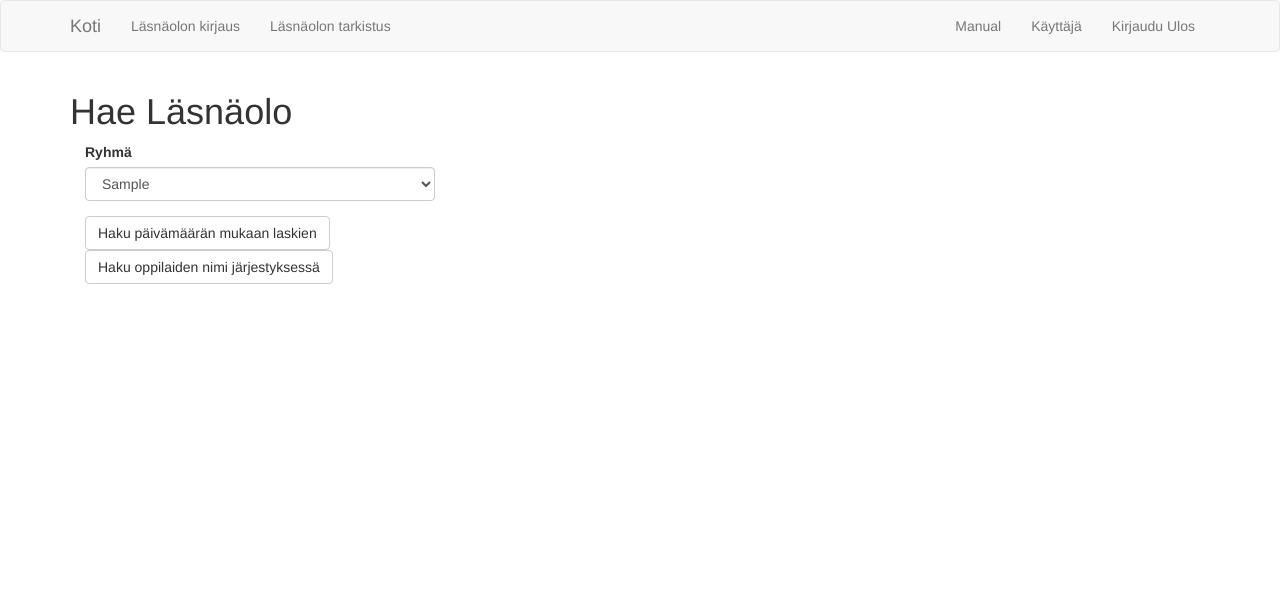
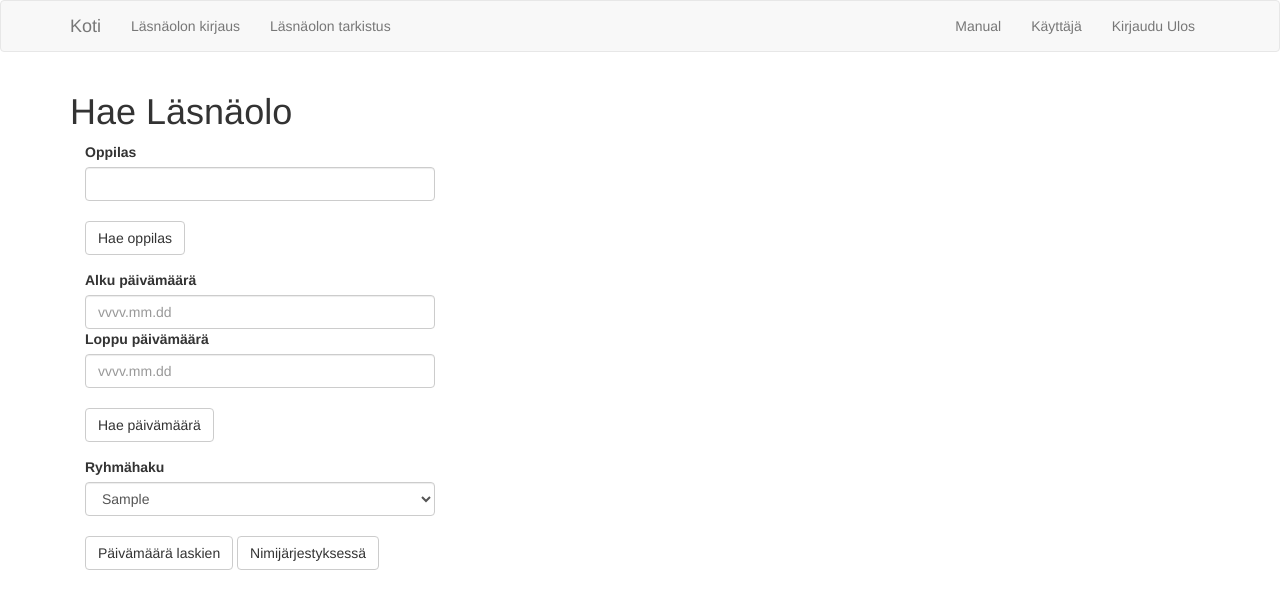
Before and after one commit to ollikurki/Janus, a Flask app: page /attendance/check_attendance in a window 1280 px wide. Shown: the top 609 px of the page. Run offline with Flask 2, Linux system fonts and the light colour scheme; a user stored in the database is signed in; tables that the repository leaves empty hold one stand-in row (values such as "Sample post"); some libraries are stand-ins or nearby versions.

Commit message:
V1.1.7
 On branch development
 Changes to be committed:
	modified:   app/__init__.py
	modified:   app/forms.py
	modified:   app/routes.py
	modified:   app/static/Admin_manual.pdf
	modified:   app/static/Opettaja_manual.pdf
	modified:   app/templates/base.html
	modified:   app/templates/check_attendance.html
	modified:   app/templates/index.html
	modified:   app/templates/user_management.html
	modified:   config.py
	modified:   version_history.txt

```diff
--- a/app/forms.py
+++ b/app/forms.py
@@ -1,23 +1,23 @@
 from flask_wtf import FlaskForm
-from wtforms import StringField, PasswordField, BooleanField, SubmitField, SelectField, SelectMultipleField
+from wtforms import StringField, PasswordField, BooleanField, SubmitField, SelectField, SelectMultipleField, DateField
 from wtforms.validators import DataRequired, ValidationError, EqualTo, Length
 from app.models import User, Person, Student
 from app.models import Groups
 
-
+#Database query to be used by the add_studen() function in routes.py
+#the student group_select() function could use something like this too instead of a global variable
 def groups_query():
     groups_query = Groups.query.all()
     result = [(x.id, x.marking) for x in groups_query]
     return result
 
-#Creating a form for the login function with username and password validated to be required and an submit button.
+#Form for the login() function in routes.py
 class LoginForm(FlaskForm):
     username = StringField('Käyttäjänimi', validators=[DataRequired()])
     password = PasswordField('Salasana', validators=[DataRequired()])
     submit = SubmitField('Kirjaudu sisään')
 
-#Creating a form for the Admin users to add new users to the database.
-#Clearance could be on it's own table to be queried from.
+#Form for the create_user() function in routes.py
 class AdministrationForm(FlaskForm):
     firstname = StringField('Etunimi', validators=[DataRequired(), Length(max=32, message='max 32 merkkiä')])
     lastname = StringField('Sukunimi', validators=[DataRequired(), Length(max=128, message='max 128 merkkiä')])
@@ -35,33 +35,41 @@ class AdministrationForm(FlaskForm):
         if user is not None:
             raise ValidationError('Valitse muu käyttäjänimi.')
 
-#Creating the form to add students.
+#Form for the add_student() function in routes.py
 class StudentForm(FlaskForm):
     firstname = StringField('Etunimi', validators=[DataRequired(), Length(max=32, message='max 32 merkkiä')])
     lastname = StringField('Sukunimi', validators=[DataRequired(), Length(max=128, message='max 128 merkkiä')])
     group = SelectField(u'Ryhmä', coerce=int, validators=[DataRequired()])
     submit = SubmitField('Lisää oppilas')
 
-#, choices=[('PTtvtweb3', 'TvTptweb3'), ('testiweb', 'TvTptwebtesti')]
-#Form for attendance logging to select a group which students are queried
+#Form for the group_select() function in routes.py
 class LogAttendanceGroupSelectForm(FlaskForm):
     group_select = SelectField(u'Ryhmä', coerce=int, validators=[DataRequired()])
     submit = SubmitField('Valitse luokkaryhmä')
 
-#Form for attendance checking by which group they belong to
+#Form for the attendance_check() function in routes.py
 class CheckAttendanceGroupSelectForm(FlaskForm):
-    group_select = SelectField(u'Ryhmä', coerce=int, validators=[DataRequired()])
-    by_student = SubmitField(label='Haku oppilaiden nimi järjestyksessä')
-    by_date = SubmitField(label='Haku päivämäärän mukaan laskien')
+    group_select = SelectField(u'Ryhmähaku', coerce=int, validators=[DataRequired()])
+    by_student = SubmitField(label='Nimijärjestyksessä')
+    by_date = SubmitField(label='Päivämäärä laskien')
+    by_name = SubmitField(label='Hae oppilas')
+    student_name = StringField(u'Oppilas', validators=[Length(max=160, message='max 160 merkkiä')])
+    specific_date_start = StringField(u'Alku päivämäärä', validators=[Length(max=12, message='max 12 merkkiä')])
+    specific_date_end = StringField(u'Loppu päivämäärä', validators=[Length(max=12, message='max 12 merkkiä')])
+    by_specific_date = SubmitField(label='Hae päivämäärä')
 
-#Form for logging attendance of students
+#Form for the attendance_selection() function in routes.py
 class AttendanceForm(FlaskForm):
     attendance = SelectMultipleField(u'Oppilaat', coerce=int, validators=[DataRequired()])
     submit = SubmitField(label='Kirjaa läsnäolleeksi')
 
+#Form for add_groups() function in routes.py
 class GroupMarkingForm(FlaskForm):
     marking = StringField('Luokkaryhmä', validators=[DataRequired(), Length(max=16, message='max 16 merkkiä')])
     submit = SubmitField(label='Lisää luokkaryhmä')
 
+#Form for the create_user() and check_user() functions in routes.py
 class GetUserForm(FlaskForm):
-    get_users = SubmitField(label='Hae käyttäjät')
+    get_users = SubmitField(label='Hae kaikki käyttäjät')
+    user_name = StringField(u'Käyttäjä', validators=[Length(max=161, message='max 161 merkkiä')])
+    get_user = SubmitField(label='Hae käyttäjä')
--- a/app/routes.py
+++ b/app/routes.py
@@ -45,11 +45,6 @@ def login():
             flash('Invalid username or password')
             return redirect(url_for('login'))
         login_user(user)
-#        if current_user.clearance == 0:
-#            next_page = url_for('admin_main')
-#        elif current_user.clearance == 1:
-#            next_page = url_for('attendance_main')
-#        else:
         next_page = url_for('index')
         return redirect(next_page)
     return render_template('login.html', title='Kirjaudu sisään', form=form)
@@ -60,25 +55,7 @@ def logout():
     logout_user()
     return redirect('/index')
 
-#a user creation route and function as it was before testing new things
-#@app.route('/create_user', methods=['GET', 'POST'])
-#@login_required
-#def create_user():
-#    if current_user.is_authenticated:
-#        form = AdministrationForm()
-#        if form.validate_on_submit():
-#            user = User(username=form.username.data, clearance=form.clearance.data, group=form.group.data)
-#            user.set_password(form.password.data)
-#            db.session.add(user)
-#            db.session.flush()
-#            person = Person(first_name=form.firstname.data, last_name=form.lastname.data, user_id=user.id)
-#            db.session.add(person)
-#            db.session.commit()
-#            flash('Uusi käyttäjä luotu!')
-#            return redirect('/create_user')
-#        return render_template('user_management.html', title='Hallinto', form=form)
-
-
+#redundant route, is not used at the moment for change of better ones.
 @app.route('/admin', methods=['GET', 'POST'])
 @login_required
 def admin_main():
@@ -128,6 +105,9 @@ def create_user():
         flash('Luvaton pääsy!')
         return redirect('/')
 
+#route to the user checking function
+#the function works for checking users from the database and creating a list from the returned data
+#the list is used in user_management.html to create the list of created users
 @app.route('/admin/check_users', methods=['GET', 'POST'])
 @login_required
 def check_users():
@@ -139,18 +119,25 @@ def check_users():
                 users = db.session.query(User.id, User.username, User.group).order_by(User.id.asc())
                 users_list = [(user.id, user.username, user.group) for user in users]
                 return(users_list)
+            if check_userform.get_user.data and check_userform.validate():
+                users = db.session.query(User.id, User.username, User.group).filter(User.username == check_userform.user_name.data)
+                users_list = [(user.id, user.username, user.group) for user in users]
+                return(users_list)
         user_list = list()
         return render_template('user_management.html', title='Käyttäjänhallinta', create_userform=create_userform, check_userform=check_userform, user_list=user_list)
     else:
         flash('Luvaton pääsy!')
         return redirect('/')
 
-@app.route('/admin/remove_user/<int:id>', methods=['GET', 'POST'])
+#route for the user remove function
+#the function removes users by their usernames getting them from the table on user_management.html page
+#the gotten username is used to query the user from database and delete it(sqlalchemy has its ways)
+@app.route('/admin/remove_user/<name>', methods=['GET', 'POST'])
 @login_required
-def remove_user(id):
+def remove_user(name):
     if current_user.is_authenticated and current_user.clearance == 3:
-        user = db.session.query(User).filter(User.id == id).first()
-        person = db.session.query(Person).filter(Person.user_id == id).first()
+        user = db.session.query(User).filter(User.username == name).first()
+#        person = db.session.query(Person).filter(Person.user_id == user.id).first()
         db.session.delete(user)
         db.session.commit()
         return redirect(url_for('check_users'))
@@ -165,10 +152,7 @@ def remove_user(id):
 @login_required
 def add_student():
     if current_user.is_authenticated and current_user.clearance == 3:
-#        groups_query = Groups.query.all()
-#        if current_user.clearance == 0:
         form = StudentForm()
-#        form.group.choices = [(x.id, x.marking) for x in groups_query]
         form.group.choices = groups_query()
         if form.validate_on_submit():
             student = Student(group_id=form.group.data, full_name=form.firstname.data+' '+form.lastname.data)
@@ -184,6 +168,7 @@ def add_student():
         flash('Luvaton pääsy!')
         return redirect('/')
 
+#route for the function to add groups
 @app.route('/add_groups', methods=['GET', 'POST'])
 @login_required
 def add_groups():
@@ -199,6 +184,7 @@ def add_groups():
         flash('Luvaton pääsy!')
         return redirect('/')
 
+#redundant like /admin
 @app.route('/attendance', methods=['GET', 'POST'])
 @login_required
 def attendance_main():
@@ -234,16 +220,12 @@ def group_select():
 @login_required
 def attendance_selection():
     if current_user.is_authenticated and current_user.clearance == 1:
-#        if current_user.clearance == 1:
         form = AttendanceForm()
         form.attendance.choices = student_list
-        if form.validate_on_submit():
+        if form.attendance.data and form.validate_on_submit():
             attendance_list = form.attendance.data
             attendance_to_insert = [Attendance(student_id=i, attendance=date.today()) for i in attendance_list]
-#            attendance_try = Attendance([{'student_id': i} for i in attendance_list])
-#            attendance_data = Attendance(attendance=date.today())
             db.session.bulk_save_objects(attendance_to_insert)
-#            db.session.add(attendance_data)
             db.session.commit()
             flash('Läsnäolot merkattu!')
         return render_template('log_attendance.html', title='Kirjaa läsnäolo', form=form, sizelength=len(student_list))
@@ -251,6 +233,11 @@ def attendance_selection():
         flash('Luvaton pääsy!')
         return redirect('/')
 
+#route for the attendance_check() function
+#the function creates the choises for the drop down list by using groups_query() function in forms.py
+#it creates a list of the students by which button is pressed
+#it also queries based on the data injected
+#the if elif statements check if a named submit button is pressed
 @app.route('/attendance/check_attendance', methods=['GET', 'POST'])
 @login_required
 def attendance_check():
@@ -259,20 +246,26 @@ def attendance_check():
         form.group_select.choices = groups_query()
         def list():
             if form.validate_on_submit():
-#                students = Student.query.filter_by(group=form.group_select.data).all()
-#                students_list=[(i.id) for i in students]
-#                attendance_date = [Attendance.query.filter_by(student_id=i) for i in students_list]
-#                student_names=[(i.full_name) for i in students]
-#                conv = student_names + attendance_date
+#this query fetches the attendance and student data to be formed in descending order by date
                 if form.by_date.data:
                     conv = db.session.query(Attendance.id, Student.id, Student.full_name, Attendance.attendance).join(Attendance).filter(Student.id == Attendance.student_id, Student.group_id == form.group_select.data).order_by(Attendance.id.desc())
                     flash('Läsnäolot järjestetty laskeutuen päivämäärällä!')
                     return conv
+#this query fetches the attendance and student data to be formed by student names from A-Z
                 elif form.by_student.data:
                     conv = db.session.query(Attendance.id, Student.id, Student.full_name, Attendance.attendance).join(Attendance).filter(Student.id == Attendance.student_id, Student.group_id == form.group_select.data).order_by(Student.full_name)
                     flash('Länäolot järjestetty nimijärjestykseen!')
                     return conv
+#this query fetches the attendance and student data of a specific student
+                elif form.by_name.data:
+                    conv = db.session.query(Attendance.id, Student.id, Student.full_name, Attendance.attendance).join(Attendance).filter(Student.id == Attendance.student_id, Student.full_name == form.student_name.data).order_by(Attendance.id.desc())
+                    return conv
+#this query fetches the attendance and student data from a time frame between dates
+                elif form.by_specific_date.data:
+                    conv = db.session.query(Attendance.id, Student.id, Student.full_name, Attendance.attendance).join(Attendance).filter(Student.id == Attendance.student_id, Attendance.attendance.between(form.specific_date_start.data, form.specific_date_end.data)).order_by(Attendance.id.desc())
+                    return conv
         list = list()
+        print(list)
         return render_template('check_attendance.html', title="Läsnäolo tarkistus", form=form, list=list)
     else:
         flash('Luvaton pääsy!')
--- a/app/templates/base.html
+++ b/app/templates/base.html
@@ -12,7 +12,7 @@
     <nav class="navbar navbar-default">
         <div class="container">
             <div class="navbar-header">
-                <button type="button" class="navbar-toggle collapsed" data-toggle="collapsed" data-target="#navbar-collapse" aria-expanded="false">
+                <button type="button" class="navbar-toggle collapsed" data-toggle="collapse" data-target="#collapsing-navbar-collapse" aria-expanded="false">
                     <span class="sr-only">Navigointi</span>
                     <span class="icon-bar"></span>
                     <span class="icon-bar"></span>
@@ -20,7 +20,7 @@
                 </button>
                 <a class="navbar-brand" href="{{ url_for('index') }}">Koti</a>
             </div>
-            <div class="collapse navbar-collapse" id="navbar-collapse">
+            <div class="collapse navbar-collapse" id="collapsing-navbar-collapse">
                 <ul class="nav navbar-nav">
                     {% if current_user.clearance == 1 %}
                     <li><a href="{{ url_for('group_select') }}">Läsnäolon kirjaus</a></li>
@@ -30,7 +30,6 @@
                     <li><a href="{{ url_for('create_user') }}">Käyttäjänhallinta</a></li>
                     <li><a href="{{ url_for('add_student') }}">Lisää oppilas</a></li>
                     <li><a href="{{ url_for('add_groups') }}">Lisää ryhmä</a></li>
-
                     {% endif %}
                 </ul>
                 <ul class="nav navbar-nav navbar-right">
--- a/app/templates/check_attendance.html
+++ b/app/templates/check_attendance.html
@@ -7,16 +7,27 @@
         <div class="col-md-4">
             <form class="form" action="" method="post" role="form">
                 {{ form.hidden_tag() }}
-
+                <div class="form-group required">
+                    {{ form.student_name.label(class="control-label") }}
+                    {{ form.student_name(class="form-control") }}<br>
+                    {{ form.by_name(class="btn btn-default") }}
+                </div>
+                <div class="form-group required">
+                    {{ form.specific_date_start.label(class="control-label") }}
+                    {{ form.specific_date_start(class="form-control", placeholder="vvvv.mm.dd") }}
+                    {{ form.specific_date_end.label(class="control-label") }}
+                    {{ form.specific_date_end(class="form-control", placeholder="vvvv.mm.dd") }}<br>
+                    {{ form.by_specific_date(class="btn btn-default") }}
+                </div>
                 <div class="form-group required">
                     {{ form.group_select.label(class="control-label") }}
-                    {{ form.group_select(class="form-control") }}
+                    {{ form.group_select(class="form-control") }}<br>
                     {% for error in form.group_select.errors %}
                     <span style="color: red;">[{{ error }}]</span>
                     {% endfor %}
+                    {{ form.by_date(class="btn btn-default") }}
+                    {{ form.by_student(class="btn btn-default") }}
                 </div>
-                {{ form.by_date(class="btn btn-default") }}
-                {{ form.by_student(class="btn btn-default") }}
             </form>
         </div>
     </div>
@@ -32,7 +43,7 @@
     </thead>
     {% for row in list %}
     <tbody>
-        <tr>
+        <tr name="student">
             <td> {{ row[2] }} </td>
             <td> {{ row[3] }} </td>
         </tr>
--- a/app/templates/index.html
+++ b/app/templates/index.html
@@ -8,6 +8,8 @@
                 <p>Olet kirjautunut sisälle Janus läsnäolon seuranta järjestelmään ja toivomme teidän käytön sujuvan mutkitta.</p>
                 <p>Käyttöä helpottavaksi oikealta navigoinnista löytyy Manual linkki, joska avautuu käyttöopas. Kyseinen opas on vielä suppea, mutta toivomme sen riittävän alkuun pääsemiseen.</p>
                 <p>Tämän ohjelmiston tarkoitus on helpottaa sinun tehtäviä oppilaiden läsnäolon kirjauksessa ja seurannassa. Eikö olekin mukavampi pystyä avaamaan selain ja syöttää sivuston url saadakseen tämän nopean toimen tehtyä?</p>
+                <br>
+                <p>Mahdollisissa virhetilanteissa olkaa yhteydessä sähköpostitse kurki.olli@outlook.com</p>
             </div>
         </div>
         <div class="row justify-content-md-center">
--- a/config.py
+++ b/config.py
@@ -1,13 +1,9 @@
 import os
 basedir = os.path.abspath(os.path.dirname(__file__))
 
+#the configuration objects for the software. Could be stated as environment objects in later versions
 class Config(object):
     SECRET_KEY = os.environ.get('SECRET_KEY') or 'you-will-never-guess'
     SQLALCHEMY_DATABASE_URI = 'mysql+pymysql://admin:admin@localhost/Janus'
     SQLALCHEMY_TRACK_MODIFICATIONS = False
-    MAIL_SERVER = os.environ.get('MAIL_SERVER')
-    MAIL_PORT = int(os.environ.get('MAIL_PORT') or 25)
-    MAIL_USE_TLS = os.environ.get('MAIL_USE_TLS') is not None
-    MAIL_USERNAME = os.environ.get('MAIL_USERNAME')
-    MAIL_PASSWORD = os.environ.get('MAIL_PASSWORD')
     ADMINS = ['kurki.olli@outlook.com']
```
Also changed, not shown: app/__init__.py (+1 -18 lines), app/templates/user_management.html (+20 -12 lines), version_history.txt (+7 -0 lines), 2 other files.
